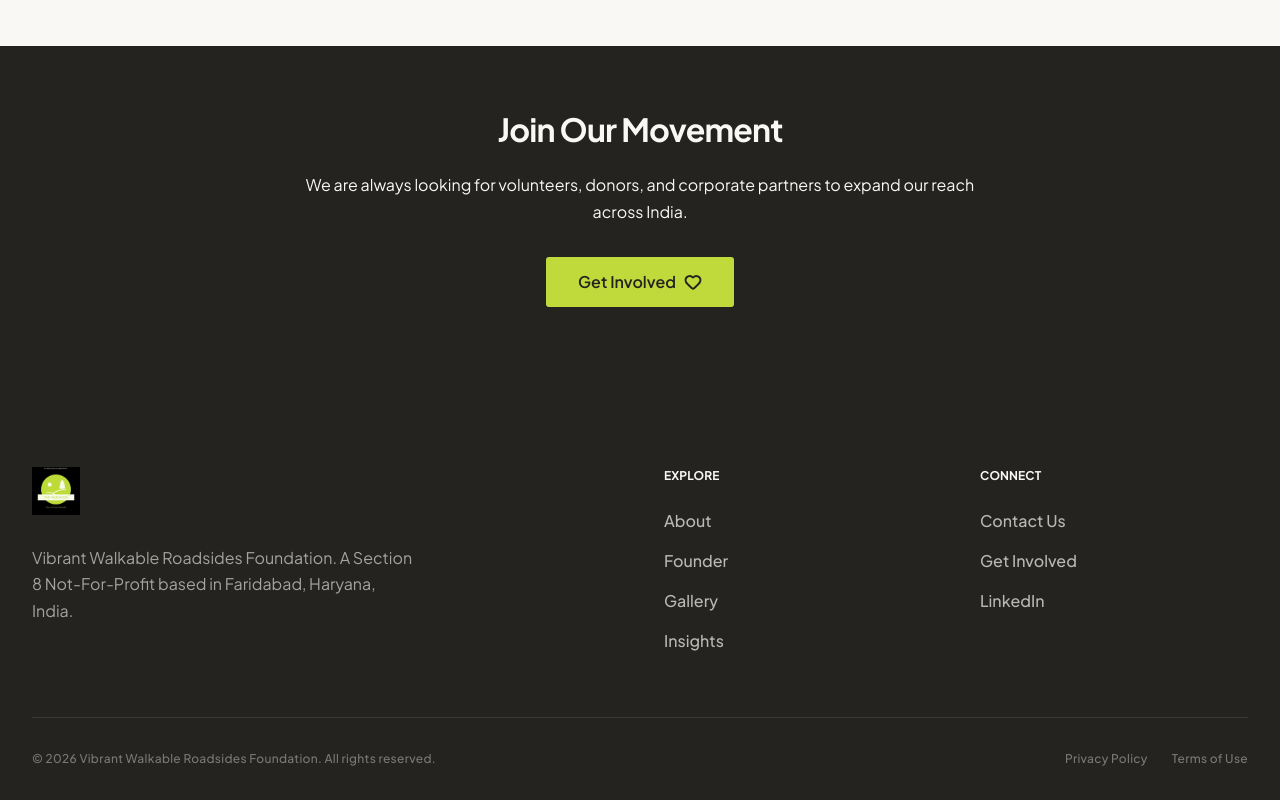
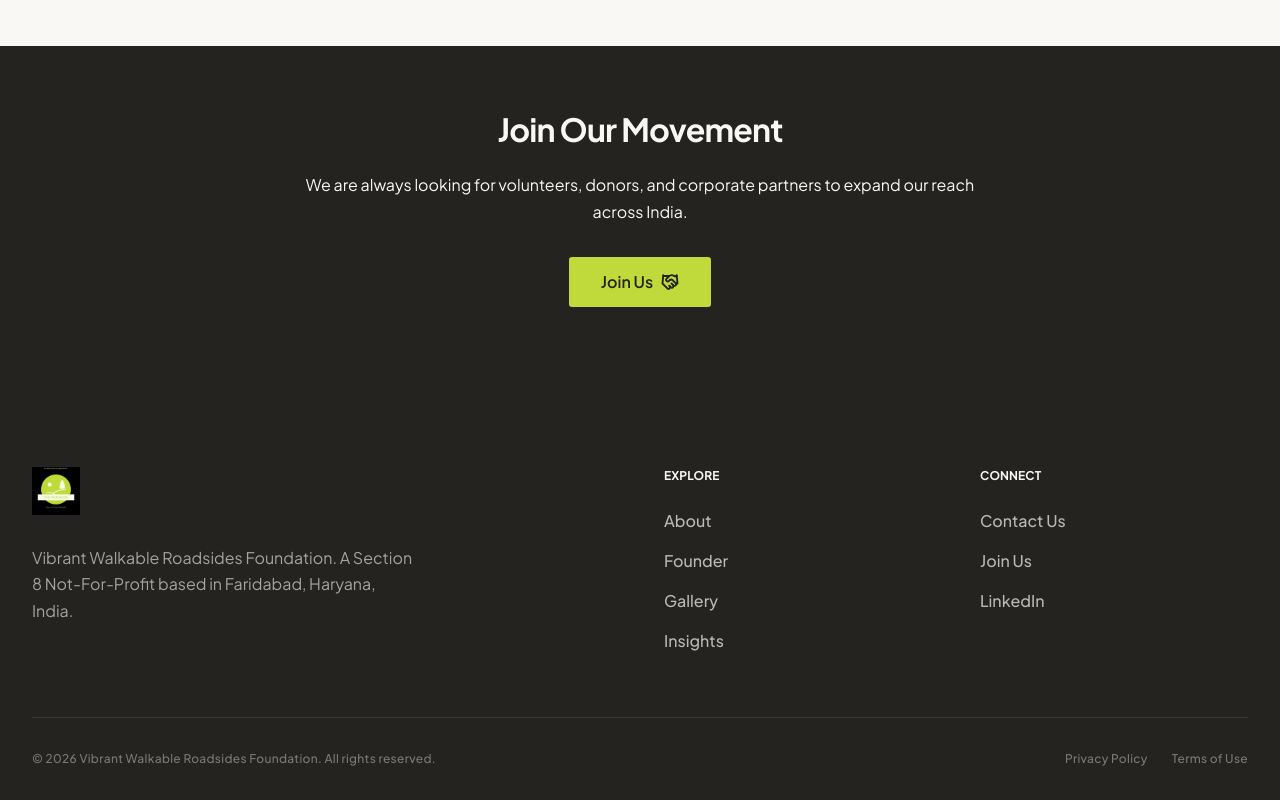
Before and after one commit to AnshKapila/TheRoadsides, a Next.js app: page /about in a window 1280 px wide. Shown: the part 1389-2189 px from the top of the page. Built offline with nearby package versions, Linux system fonts and the light colour scheme.

Commit message:
Fix Linkedin icon import by injecting raw SVG

```diff
--- a/src/app/about/page.tsx
+++ b/src/app/about/page.tsx
@@ -1,6 +1,6 @@
 import Image from "next/image";
 import Link from "next/link";
-import { ArrowRight, Heart } from "lucide-react";
+import { ArrowRight, Heart , Handshake} from "lucide-react";
 
 export default function AboutPage() {
   return (
@@ -71,10 +71,9 @@
           <p className="text-[16px] text-[var(--paper)] leading-[1.65] mb-[32px] max-w-2xl mx-auto">
             We are always looking for volunteers, donors, and corporate partners to expand our reach across India.
           </p>
-          <Link href="/get-involved" className="group inline-flex items-center gap-[8px] justify-center bg-[var(--primary-green)] text-[var(--charcoal)] font-semibold px-[32px] py-[13px] rounded-[3px] hover:bg-[var(--charcoal)] hover:text-[var(--primary-green)] transition-all duration-300 text-[16px] min-h-[44px]">
-            Get Involved <span className="relative w-[18px] h-[18px] overflow-hidden flex items-center justify-center shrink-0">
-    <Heart className="absolute w-[18px] h-[18px] transition-transform duration-[800ms] ease-[cubic-bezier(0.76,0,0.24,1)] group-hover:translate-x-[150%]" strokeWidth={2.5} />
-    <Heart className="absolute w-[18px] h-[18px] -translate-x-[150%] transition-transform duration-[800ms] ease-[cubic-bezier(0.76,0,0.24,1)] group-hover:translate-x-0" strokeWidth={2.5} />
+          <Link href="/get-involved" className="group inline-flex items-center gap-[8px] justify-center bg-[var(--primary-green)] text-[var(--charcoal)] font-semibold px-[32px] py-[13px] rounded-[3px] hover:bg-[var(--charcoal)] hover:text-[var(--primary-green)] transition-all duration-300 text-[16px] min-h-[44px]">Join Us<span className="relative w-[18px] h-[18px] overflow-hidden flex items-center justify-center shrink-0">
+    <Handshake className="absolute w-[18px] h-[18px] transition-transform duration-[800ms] ease-[cubic-bezier(0.76,0,0.24,1)] group-hover:translate-x-[150%]" strokeWidth={2.5} />
+    <Handshake className="absolute w-[18px] h-[18px] -translate-x-[150%] transition-transform duration-[800ms] ease-[cubic-bezier(0.76,0,0.24,1)] group-hover:translate-x-0" strokeWidth={2.5} />
   </span>
           </Link>
         </div>
--- a/src/app/founder/page.tsx
+++ b/src/app/founder/page.tsx
@@ -1,6 +1,6 @@
 import Image from "next/image";
 import Link from "next/link";
-import { ArrowRight, Heart } from "lucide-react";
+import { ArrowRight, Heart , Handshake} from "lucide-react";
 
 export default function FounderPage() {
   return (
@@ -91,10 +91,9 @@
           <p className="text-[16px] text-[var(--paper)] leading-[1.65] mb-[32px] max-w-2xl mx-auto">
             The Roadsides is built on the power of community. Whether you want to volunteer for our next drive, or partner with us for a corporate initiative, your contribution matters.
           </p>
-          <Link href="/get-involved" className="group inline-flex items-center gap-[8px] justify-center bg-[var(--primary-green)] text-[var(--charcoal)] font-semibold px-[32px] py-[13px] rounded-[3px] hover:bg-[var(--charcoal)] hover:text-[var(--primary-green)] transition-all duration-300 text-[16px] min-h-[44px]">
-            Get Involved Today <span className="relative w-[18px] h-[18px] overflow-hidden flex items-center justify-center shrink-0">
-    <Heart className="absolute w-[18px] h-[18px] transition-transform duration-[800ms] ease-[cubic-bezier(0.76,0,0.24,1)] group-hover:translate-x-[150%]" strokeWidth={2.5} />
-    <Heart className="absolute w-[18px] h-[18px] -translate-x-[150%] transition-transform duration-[800ms] ease-[cubic-bezier(0.76,0,0.24,1)] group-hover:translate-x-0" strokeWidth={2.5} />
+          <Link href="/get-involved" className="group inline-flex items-center gap-[8px] justify-center bg-[var(--primary-green)] text-[var(--charcoal)] font-semibold px-[32px] py-[13px] rounded-[3px] hover:bg-[var(--charcoal)] hover:text-[var(--primary-green)] transition-all duration-300 text-[16px] min-h-[44px]">Join Us Today<span className="relative w-[18px] h-[18px] overflow-hidden flex items-center justify-center shrink-0">
+    <Handshake className="absolute w-[18px] h-[18px] transition-transform duration-[800ms] ease-[cubic-bezier(0.76,0,0.24,1)] group-hover:translate-x-[150%]" strokeWidth={2.5} />
+    <Handshake className="absolute w-[18px] h-[18px] -translate-x-[150%] transition-transform duration-[800ms] ease-[cubic-bezier(0.76,0,0.24,1)] group-hover:translate-x-0" strokeWidth={2.5} />
   </span>
           </Link>
         </div>
--- a/src/app/get-involved/page.tsx
+++ b/src/app/get-involved/page.tsx
@@ -10,7 +10,7 @@
         <div className="container mx-auto max-w-7xl">
           <div className="flex items-center gap-[8px] mb-[16px]">
             <span className="w-3 h-3 rounded-[3px] group bg-[var(--primary-green)]" />
-            <span className="text-[var(--charcoal)] font-semibold text-[14px]">Get Involved</span>
+            <span className="text-[var(--charcoal)] font-semibold text-[14px]">Join Us</span>
           </div>
           <h1 className="text-[48px] font-bold tracking-[-0.01em] leading-[1.15] text-[var(--charcoal)] mb-[24px]">
             Be Part of the Solution
--- a/src/app/layout.tsx
+++ b/src/app/layout.tsx
@@ -56,7 +56,7 @@
                 <h4 className="text-[var(--paper)] font-bold mb-[24px] tracking-[0.01em] uppercase text-[12px]">Connect</h4>
                 <ul className="flex flex-col gap-[16px] mb-[32px]">
                   <li><Link href="/contact" className="text-[var(--paper)]/70 hover:text-[var(--primary-green)] transition-colors font-medium text-[16px]">Contact Us</Link></li>
-                  <li><Link href="/get-involved" className="text-[var(--paper)]/70 hover:text-[var(--primary-green)] transition-colors font-medium text-[16px]">Get Involved</Link></li>
+                  <li><Link href="/get-involved" className="text-[var(--paper)]/70 hover:text-[var(--primary-green)] transition-colors font-medium text-[16px]">Join Us</Link></li>
                   <li><a href="#" className="text-[var(--paper)]/70 hover:text-[var(--primary-green)] transition-colors font-medium text-[16px]">LinkedIn</a></li>
                 </ul>
               </div>
--- a/src/app/page.tsx
+++ b/src/app/page.tsx
@@ -243,7 +243,7 @@
         </div>
       </section>
 
-      {/* 9. Get Involved */}
+      {/* 9. Join Us */}
       <section className="py-[64px] px-[32px]">
         <div className="container mx-auto max-w-7xl">
           <div className="grid grid-cols-1 lg:grid-cols-3 gap-[24px] lg:h-[750px]">
@@ -254,8 +254,7 @@
                 <h2 className="text-[48px] font-bold text-[var(--charcoal)] tracking-[-0.01em] leading-[1.15] mb-[32px] max-w-md">
                   Join us in creating safer, cleaner, greener environments.
                 </h2>
-                <Link href="/get-involved" className="group inline-flex items-center gap-[8px] justify-center bg-[var(--primary-green)] text-[var(--charcoal)] font-semibold px-[32px] py-[13px] rounded-[3px] hover:bg-[var(--charcoal)] hover:text-[var(--primary-green)] transition-all duration-300 text-[16px] min-h-[44px]">
-                  Get Involved <span className="relative w-[18px] h-[18px] overflow-hidden flex items-center justify-center shrink-0">
+                <Link href="/get-involved" className="group inline-flex items-center gap-[8px] justify-center bg-[var(--primary-green)] text-[var(--charcoal)] font-semibold px-[32px] py-[13px] rounded-[3px] hover:bg-[var(--charcoal)] hover:text-[var(--primary-green)] transition-all duration-300 text-[16px] min-h-[44px]">Join Us<span className="relative w-[18px] h-[18px] overflow-hidden flex items-center justify-center shrink-0">
     <ArrowRight className="absolute w-[18px] h-[18px] transition-transform duration-[800ms] ease-[cubic-bezier(0.76,0,0.24,1)] group-hover:translate-x-[150%]" strokeWidth={2.5} />
     <ArrowRight className="absolute w-[18px] h-[18px] -translate-x-[150%] transition-transform duration-[800ms] ease-[cubic-bezier(0.76,0,0.24,1)] group-hover:translate-x-0" strokeWidth={2.5} />
   </span>
--- a/src/components/Header.tsx
+++ b/src/components/Header.tsx
@@ -39,8 +39,7 @@
           <Link href="/contact" className="hover:text-[var(--primary-green)] transition-colors">Contact</Link>
         </nav>
 
-        <Link href="/get-involved" className="group inline-flex items-center gap-[8px] justify-center bg-[var(--primary-green)] text-[var(--charcoal)] font-semibold px-[32px] py-[13px] rounded-[3px] hover:bg-[var(--charcoal)] hover:text-[var(--primary-green)] transition-all duration-300 text-[16px] min-h-[44px]">
-          Get Involved <span className="relative w-[18px] h-[18px] overflow-hidden flex items-center justify-center shrink-0">
+        <Link href="/get-involved" className="group inline-flex items-center gap-[8px] justify-center bg-[var(--primary-green)] text-[var(--charcoal)] font-semibold px-[32px] py-[13px] rounded-[3px] hover:bg-[var(--charcoal)] hover:text-[var(--primary-green)] transition-all duration-300 text-[16px] min-h-[44px]">Join Us<span className="relative w-[18px] h-[18px] overflow-hidden flex items-center justify-center shrink-0">
     <ArrowRight className="absolute w-[18px] h-[18px] transition-transform duration-[800ms] ease-[cubic-bezier(0.76,0,0.24,1)] group-hover:translate-x-[150%]" strokeWidth={2.5} />
     <ArrowRight className="absolute w-[18px] h-[18px] -translate-x-[150%] transition-transform duration-[800ms] ease-[cubic-bezier(0.76,0,0.24,1)] group-hover:translate-x-0" strokeWidth={2.5} />
   </span>
--- /dev/null
+++ b/update-join-us.js
@@ -0,0 +1,40 @@
+const fs = require('fs');
+const path = require('path');
+const { execSync } = require('child_process');
+
+const files = execSync('Get-ChildItem -Path src -Recurse -Filter *.tsx | Select-Object -ExpandProperty FullName', { shell: 'powershell.exe' }).toString().trim().split('\r\n');
+
+files.forEach(file => {
+  if (!file) return;
+  let content = fs.readFileSync(file, 'utf8');
+  let originalContent = content;
+
+  // 1. Replace "Get Involved" with "Join Us" in text
+  // We should be careful to not break URLs if possible, though "get-involved" is lowercase hyphenated.
+  // The user said "Remove Get Involved, call it Join Us anywhere in the website".
+  content = content.replace(/>\s*Get Involved\s*</gi, '>Join Us<');
+  content = content.replace(/>\s*Get Involved Today\s*</gi, '>Join Us Today<');
+  content = content.replace(/>\s*Get involved\s*</g, '>Join Us<');
+  // Handle it if there's an icon inside
+  content = content.replace(/Get Involved /g, 'Join Us ');
+  content = content.replace(/Get involved /g, 'Join Us ');
+
+  // Also replace in Header link texts
+  content = content.replace(/Get Involved/g, 'Join Us');
+
+  // 2. Replace Heart icon with Handshake icon
+  // First, ensure Handshake is imported if Heart is imported
+  if (content.includes('Heart') && !content.includes('Handshake')) {
+    content = content.replace(/import \{([^}]+)\} from "lucide-react";/, (match, p1) => {
+      return `import {${p1}, Handshake} from "lucide-react";`;
+    });
+  }
+
+  // Now replace the Heart tags
+  content = content.replace(/<Heart /g, '<Handshake ');
+
+  if (content !== originalContent) {
+    fs.writeFileSync(file, content);
+    console.log(`Updated ${file}`);
+  }
+});
```
Also changed, not shown: src/app/insights/page.tsx (+39 -0 lines).
